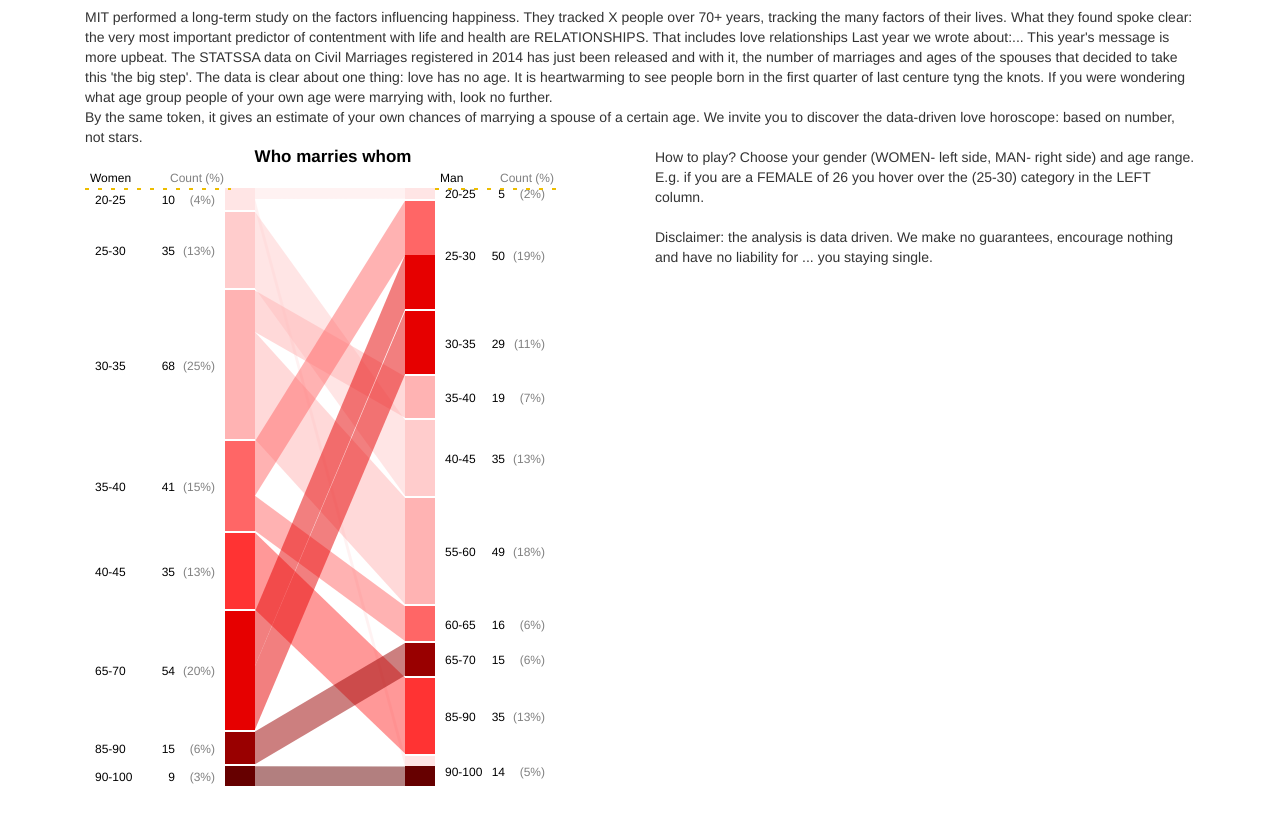
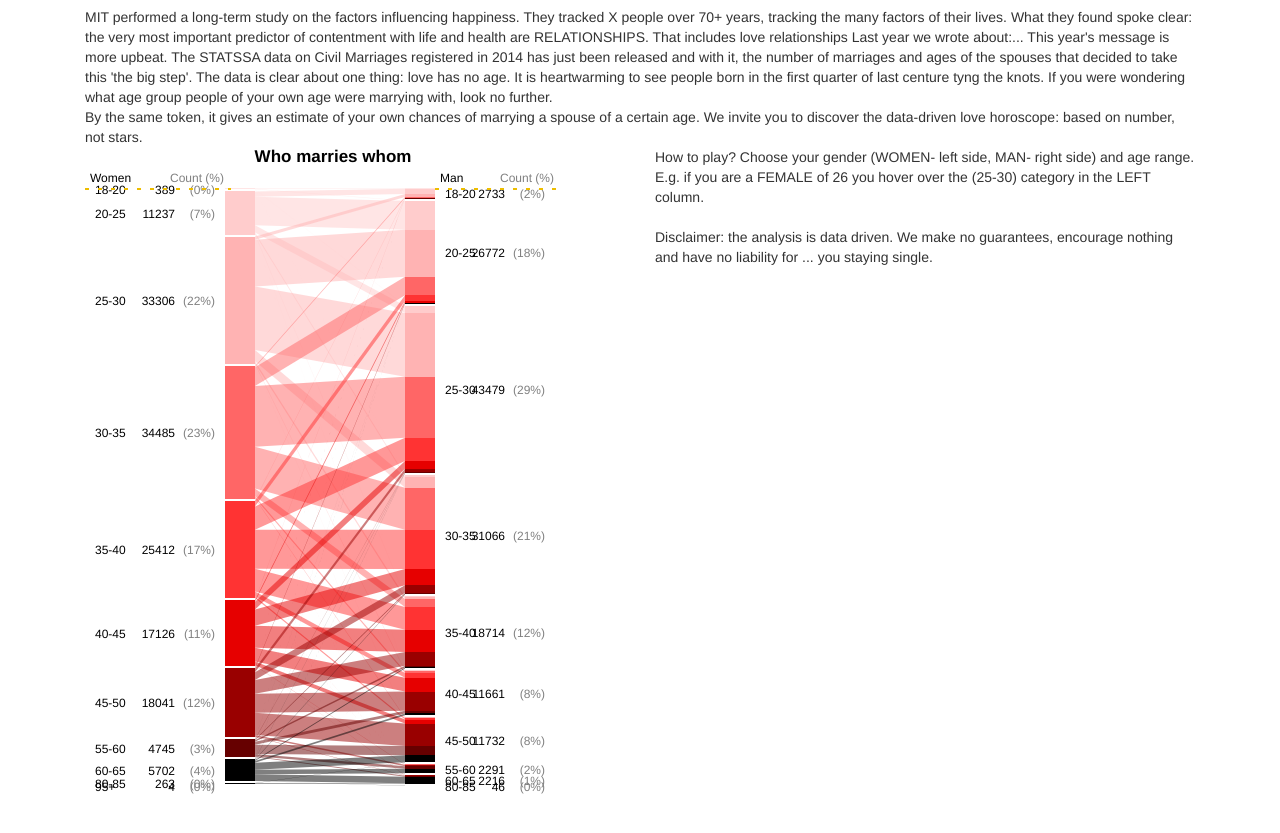
Before and after one commit to Code4SA/Valentines-Day-2015, a plain HTML site: page times/index.html in a window 1280 px wide. Shown: the part 63-896 px from the top of the page. Drawn offline with Linux system fonts and the light colour scheme.

Commit message:
added data

```diff
--- a/times/index.html
+++ b/times/index.html
@@ -49,22 +49,101 @@
     <script src="libs/slope.js"></script>
 
     <script type="text/javascript">
-      var datacount = [ 197, 107 ];<!--total number: women,man-->
+      var datacount = [  150710,  150710 ];<!--total number: women,man-->
 
       var data_ages=[
-      ['20-25','90-100', 5],
-      ['65-70','25-30', 25],
-      ['30-35','55-60',49],
-      ['20-25','20-25', 5],
-      ['35-40','25-30', 25],
-      ['30-35','35-40',49],
-      ['35-40','60-65',16],
-      ['25-30','40-45',35],
-      ['65-70','30-35',29],
-      ['30-35','35-40',19],
-      ['85-90','65-70',15],
-      ['40-45','85-90',35],
-      ['90-100','90-100',9]
+        ['18-20','18-20',206],
+        ['18-20','20-25',121],
+        ['18-20','25-30',40],
+        ['18-20','30-35',15],
+        ['18-20','35-40',3],
+        ['18-20','40-45',2],
+        ['18-20','45-50',2],
+        ['20-25','18-20',1363],
+        ['20-25','20-25',7443],
+        ['20-25','25-30',1880],
+        ['20-25','30-35',411],
+        ['20-25','35-40',99],
+        ['20-25','40-45',30],
+        ['20-25','45-50',11],
+        ['25-30','18-20',795],
+        ['25-30','20-25',12215],
+        ['25-30','25-30',16567],
+        ['25-30','30-35',2934],
+        ['25-30','35-40',580],
+        ['25-30','40-45',170],
+        ['25-30','45-50',40],
+        ['25-30','55-60',3],
+        ['25-30','60-65',2],
+        ['30-35','18-20',248],
+        ['30-35','20-25',4859],
+        ['30-35','25-30',15852],
+        ['30-35','30-35',10870],
+        ['30-35','35-40',2065],
+        ['30-35','40-45',438],
+        ['30-35','45-50',145],
+        ['30-35','55-60',3],
+        ['30-35','60-65',5],
+        ['35-40','18-20',66],
+        ['35-40','20-25',1450],
+        ['35-40','25-30',6077],
+        ['35-40','30-35',10208],
+        ['35-40','35-40',5928],
+        ['35-40','40-45',1276],
+        ['35-40','45-50',384],
+        ['35-40','55-60',14],
+        ['35-40','60-65',9],
+        ['40-45','18-20',33],
+        ['40-45','20-25',421],
+        ['40-45','25-30',1983],
+        ['40-45','30-35',4252],
+        ['40-45','35-40',5764],
+        ['40-45','40-45',3557],
+        ['40-45','45-50',1045],
+        ['40-45','55-60',55],
+        ['40-45','60-65',15],
+        ['40-45','80-85',1],
+        ['45-50','18-20',13],
+        ['45-50','20-25',218],
+        ['45-50','25-30',921],
+        ['45-50','30-35',2033],
+        ['45-50','35-40',3584],
+        ['45-50','40-45',4966],
+        ['45-50','45-50',5803],
+        ['45-50','55-60',397],
+        ['45-50','60-65',106],
+        ['55-60','18-20',8],
+        ['55-60','20-25',25],
+        ['55-60','25-30',89],
+        ['55-60','30-35',220],
+        ['55-60','35-40',426],
+        ['55-60','40-45',736],
+        ['55-60','45-50',2403],
+        ['55-60','55-60',619],
+        ['55-60','60-65',218],
+        ['55-60','80-85',1],
+        ['60-65','18-20',1],
+        ['60-65','20-25',18],
+        ['60-65','25-30',69],
+        ['60-65','30-35',121],
+        ['60-65','35-40',263],
+        ['60-65','40-45',474],
+        ['60-65','45-50',1861],
+        ['60-65','55-60',1170],
+        ['60-65','60-65',1706],
+        ['60-65','80-85',19],
+        ['80-85','20-25',2],
+        ['80-85','25-30',1],
+        ['80-85','30-35',2],
+        ['80-85','35-40',2],
+        ['80-85','40-45',12],
+        ['80-85','45-50',36],
+        ['80-85','55-60',29],
+        ['80-85','60-65',155],
+        ['80-85','80-85',24],
+        ['95+','45-50',2],
+        ['95+','55-60',1],
+        ['95+','80-85',1],
       ];
 
       var width = 500, height = 660, margin ={b:0, t:40, l:140, r:50}; //margin ={b:0, t:40, l:170, r:50};
```
